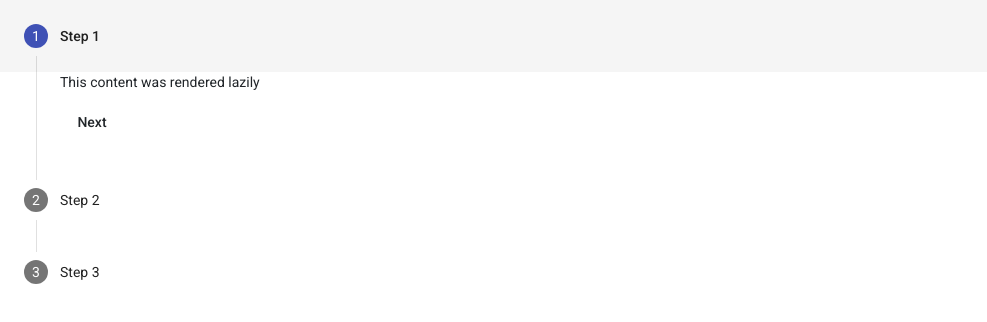
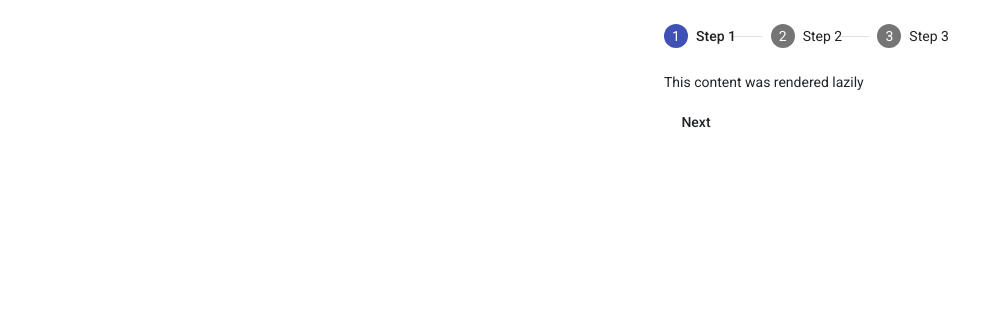
Before and after one commit to sagarjauhriAlgo/parspecTrials, an Angular app: page /step-arch in a window 1280 px wide. Shown: the top 322 px of the page, without its empty margins (0-987 px from the left). Built offline with nearby package versions, Linux system fonts and the light colour scheme.

Commit message:
process(): stepper trials.

```diff
--- a/src/app/stepper-arch/stepper-arch.component.html
+++ b/src/app/stepper-arch/stepper-arch.component.html
@@ -1,4 +1,9 @@
-<mat-stepper orientation="vertical">
+<div class="d-flex justify-content-center w-100">
+  <section class="w-25">
+
+  </section>
+  <div class="w-25">
+    <mat-stepper>
       <mat-step>
         <ng-template matStepLabel>Step 1</ng-template>
         <ng-template matStepContent>
@@ -20,3 +25,5 @@
         <button mat-button matStepperPrevious>Back</button>
       </mat-step>
     </mat-stepper>
+  </div>
+</div>
--- a/src/app/stepper-arch/stepper-arch.component.scss
+++ b/src/app/stepper-arch/stepper-arch.component.scss
@@ -0,0 +1,17 @@
+// Global Classes
+//  End of Global Classes
+
+
+// main classes
+// main classes
+
+// helper classes
+.w-25 {
+  width: 25%;
+}
+
+.w-50 {
+  width: 50%;
+}
+
+// End of helper classes
```
Lines whose indentation alone changed are shown as unchanged.
